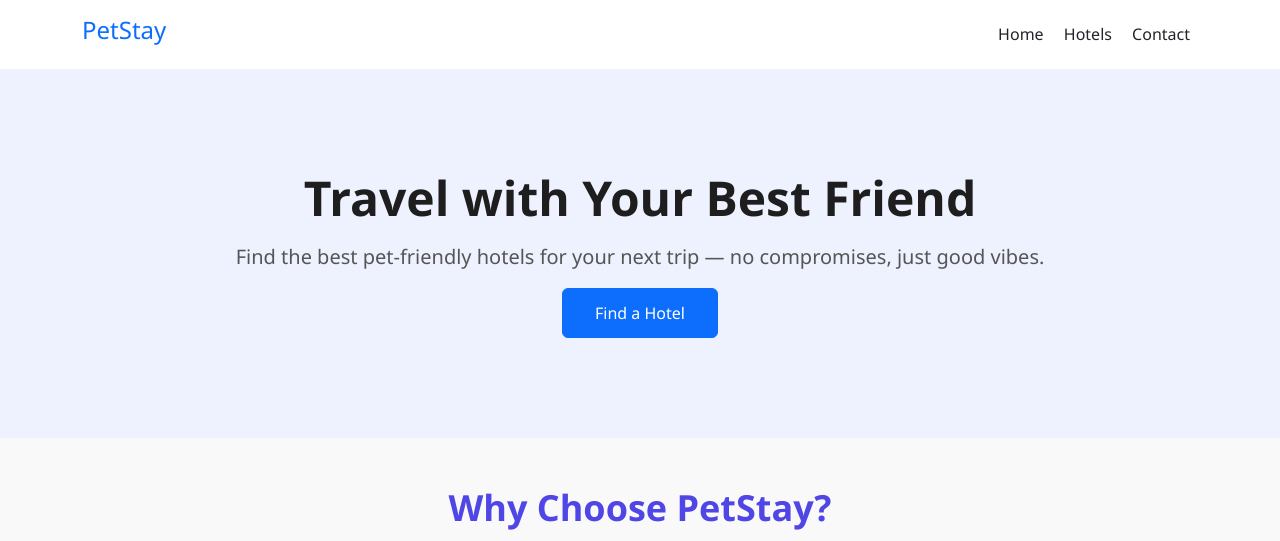
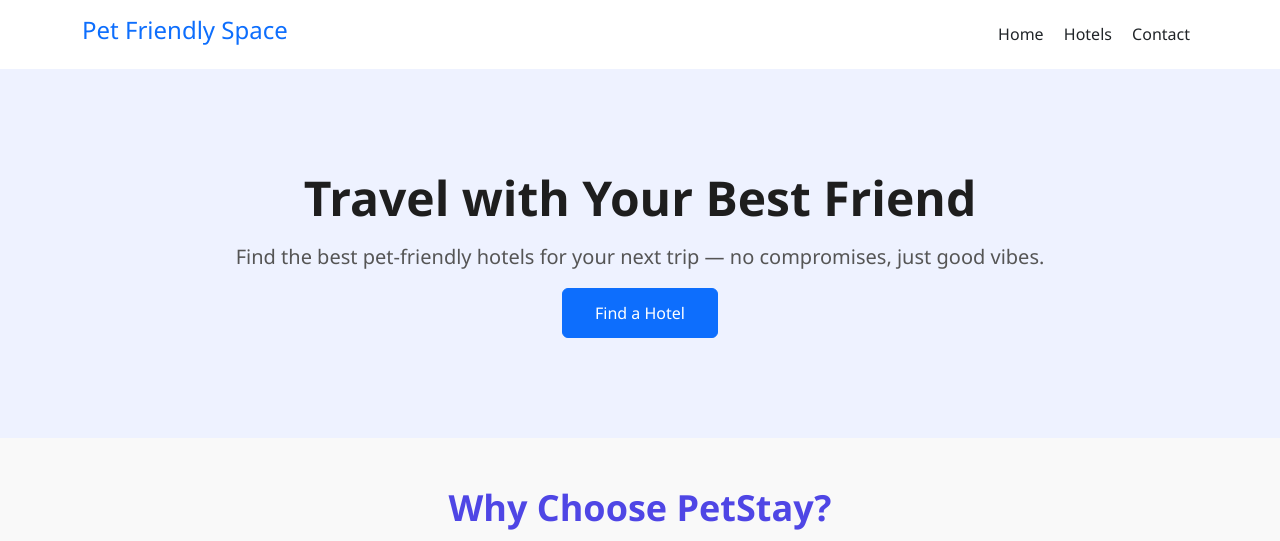
Before and after one commit to kingshubhamyadav/petfriendlyspace, a plain HTML site: page index.html in a window 1280 px wide. Shown: the top 541 px of the page. Drawn offline with nearby package versions, Linux system fonts and the light colour scheme.

Commit message:
change name

```diff
--- a/index.html
+++ b/index.html
@@ -62,7 +62,7 @@
 <body>
   <header class="bg-white shadow-sm py-3">
     <div class="container d-flex justify-content-between align-items-center">
-      <h1 class="h4 text-primary">PetStay</h1>
+      <h1 class="h4 text-primary">Pet Friendly Space</h1>
       <nav>
         <a href="#" class="text-decoration-none mx-2 text-dark">Home</a>
         <a href="#" class="text-decoration-none mx-2 text-dark">Hotels</a>
```
